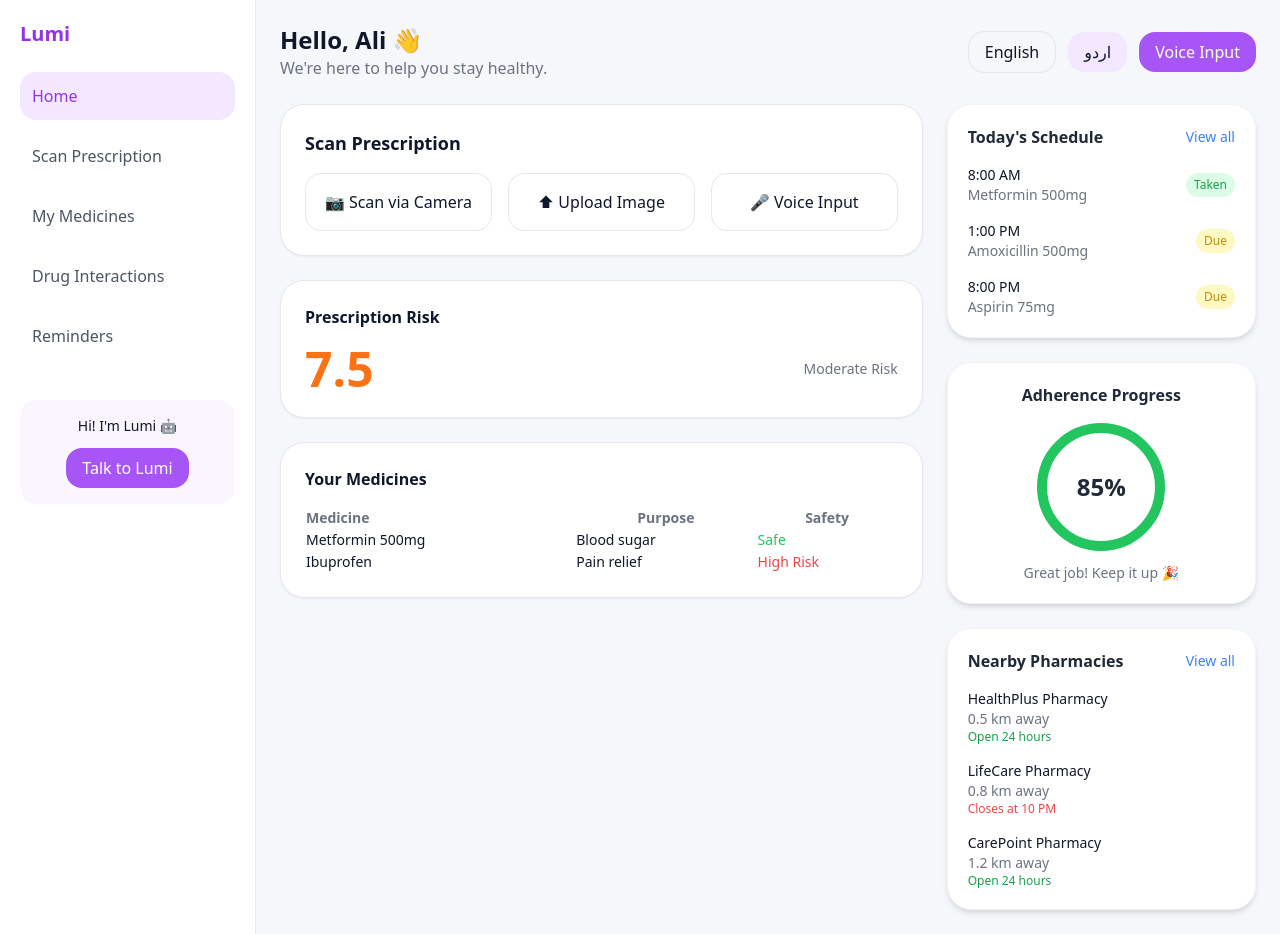
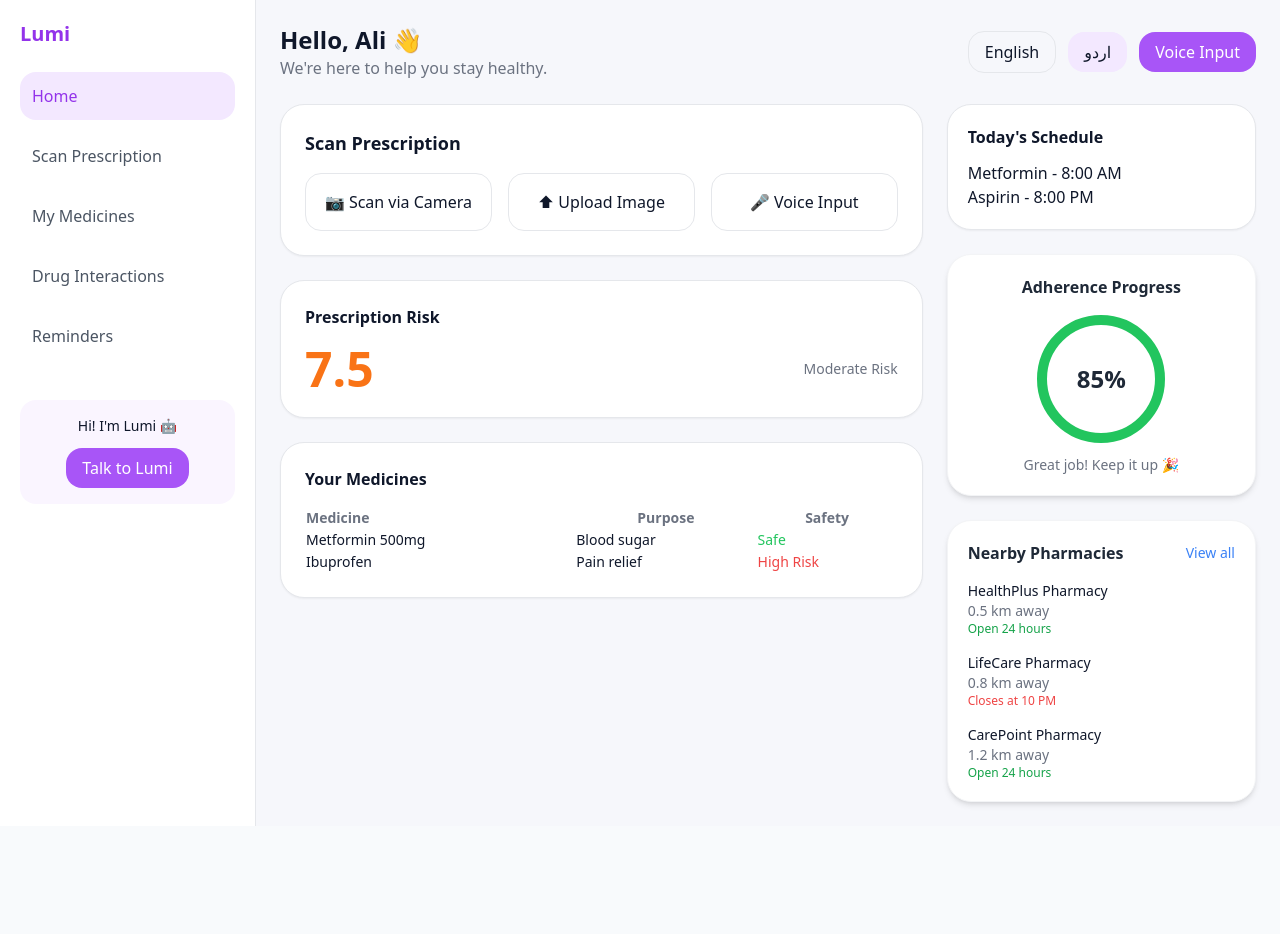
Before and after one commit to rxaliaffan/Lumi-AI, a Next.js app: page / in a window 1280 px wide. After the commit the page ends 826 px from the top, so only its background shows below. Built offline with nearby package versions, Linux system fonts and the light colour scheme.

Commit message:
Refactor SchedulePanel to simplify schedule display
Updated the SchedulePanel component to simplify the display of today's schedule by consolidating medication information into a more compact format.

```diff
--- a/components/SchedulePanel.js
+++ b/components/SchedulePanel.js
@@ -1,42 +1,9 @@
 export default function SchedulePanel() {
   return (
-    <div className="card space-y-4">
-      <div className="flex justify-between items-center">
-        <h3 className="font-semibold text-gray-800">Today's Schedule</h3>
-        <span className="text-sm text-blue-500 cursor-pointer">View all</span>
-      </div>
-
-      <div className="space-y-4 text-sm">
-        <div className="flex justify-between items-center">
-          <div>
-            <p className="font-medium">8:00 AM</p>
-            <p className="text-gray-500">Metformin 500mg</p>
-          </div>
-          <span className="text-green-600 bg-green-100 px-2 py-1 rounded-full text-xs">
-            Taken
-          </span>
-        </div>
-
-        <div className="flex justify-between items-center">
-          <div>
-            <p className="font-medium">1:00 PM</p>
-            <p className="text-gray-500">Amoxicillin 500mg</p>
-          </div>
-          <span className="text-yellow-600 bg-yellow-100 px-2 py-1 rounded-full text-xs">
-            Due
-          </span>
-        </div>
-
-        <div className="flex justify-between items-center">
-          <div>
-            <p className="font-medium">8:00 PM</p>
-            <p className="text-gray-500">Aspirin 75mg</p>
-          </div>
-          <span className="text-yellow-600 bg-yellow-100 px-2 py-1 rounded-full text-xs">
-            Due
-          </span>
-        </div>
-      </div>
+    <div className="bg-white p-5 rounded-2xl border shadow-sm">
+      <h3 className="font-semibold mb-3">Today's Schedule</h3>
+      <p>Metformin - 8:00 AM</p>
+      <p>Aspirin - 8:00 PM</p>
     </div>
   );
 }
```
